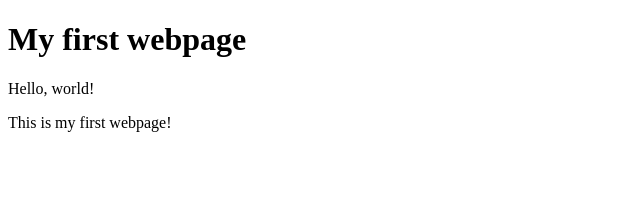
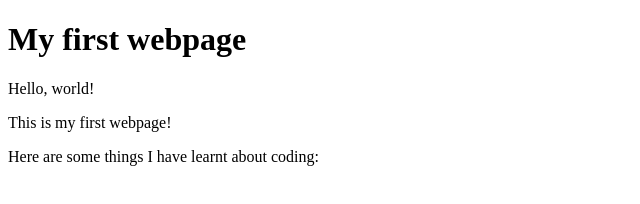
Before and after one commit to Ephrao1/Hello-world, a plain HTML site: page index.html in a window 1280 px wide. Shown: the whole page, without its empty margins (0-640 px from the left). Drawn offline with Linux system fonts and the light colour scheme.

Commit message:
Adding a new paragraph

```diff
--- a/index.html
+++ b/index.html
@@ -10,5 +10,6 @@
     <h1>My first webpage</h1>
     <p>Hello, world!</p>
     <p>This is my first webpage!</p>
+    <p>Here are some things I have learnt about coding:</p>
 </body>
 </html>
```
